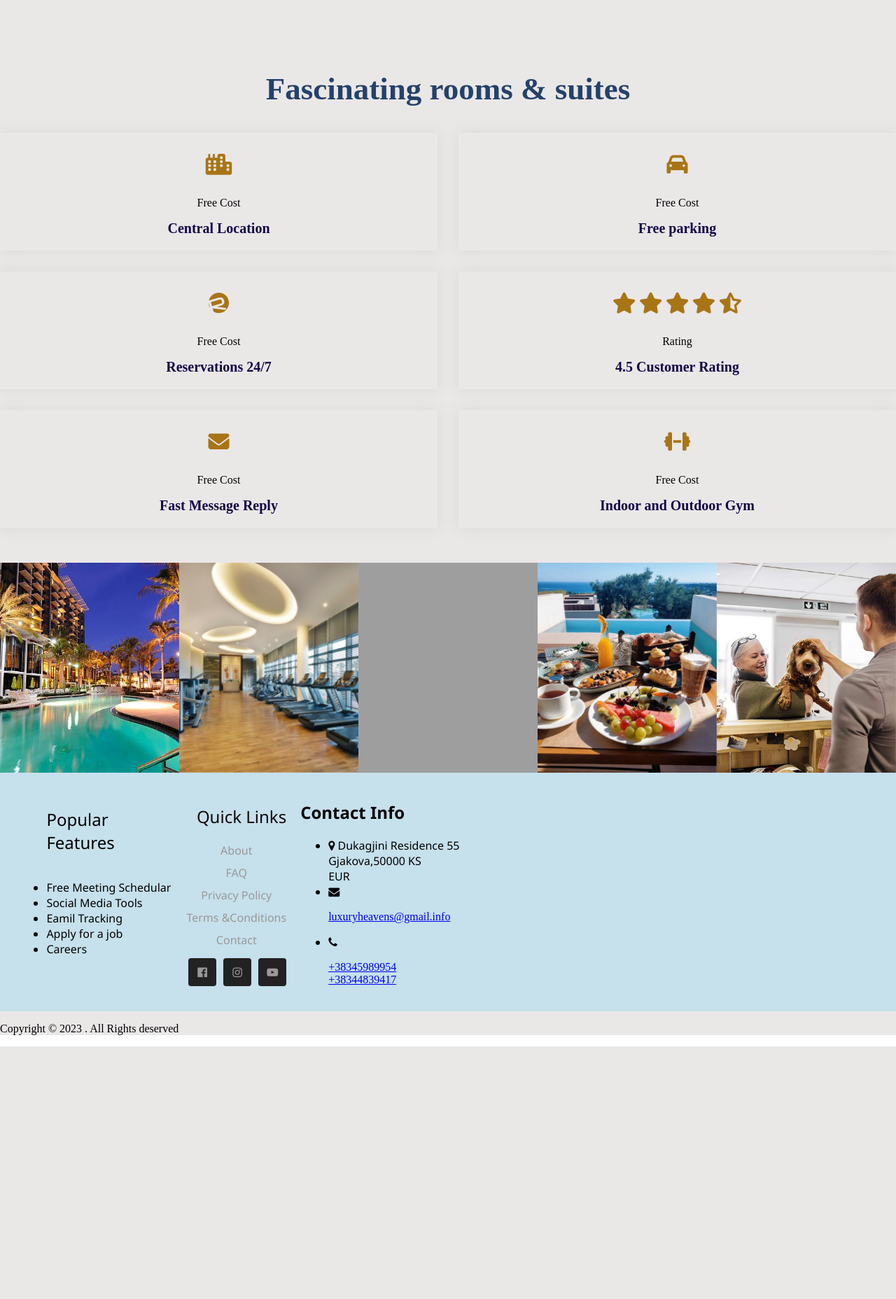
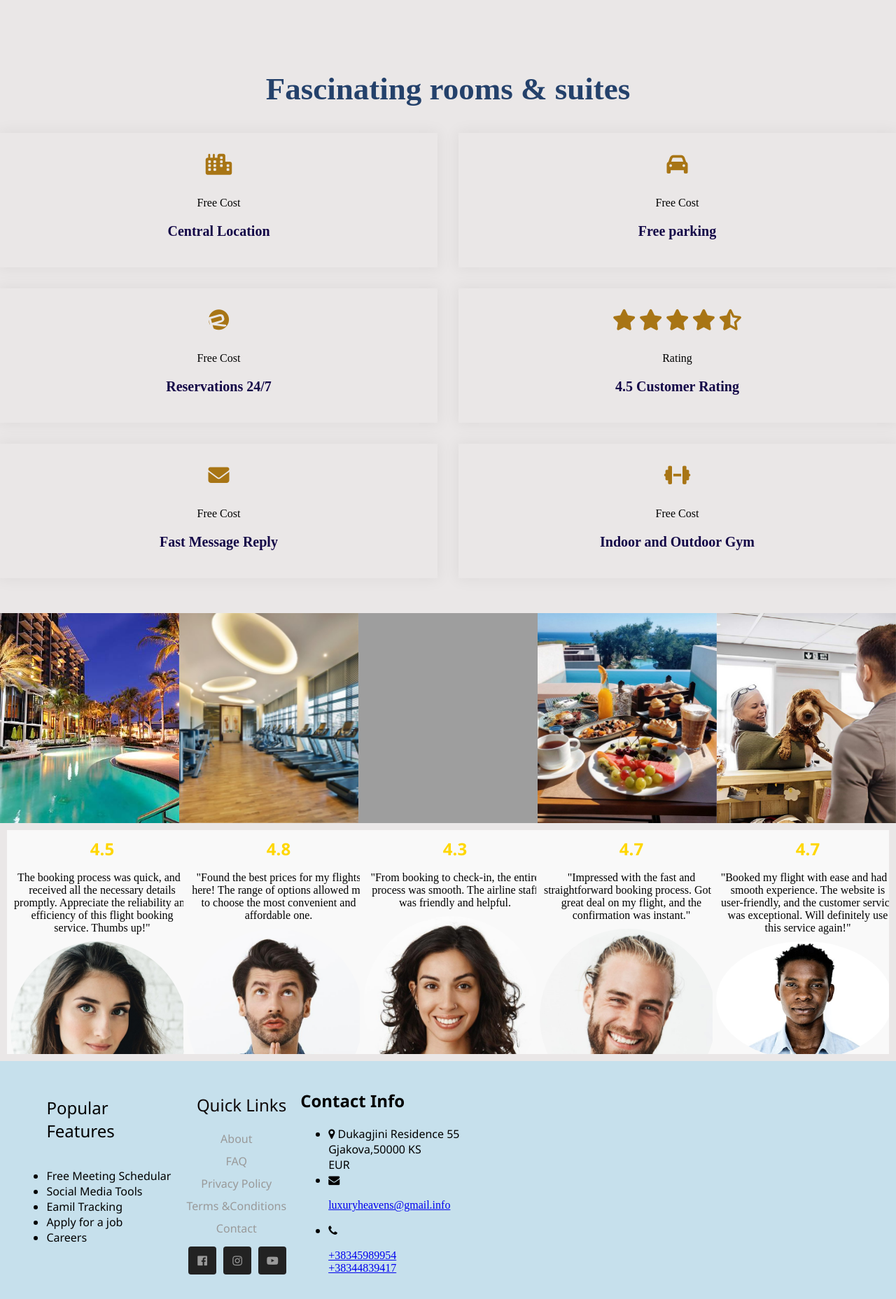
Before and after one commit to rinaqerkezi/Web_Projekti, a PHP site: page /book.html in a window 1280 px wide. Shown: the part 1036-2892 px from the top of the page at 70% size. Before the commit the page ends 2531 px from the top, so only its background shows below. Run offline with PHP 8.4, Linux system fonts and the light colour scheme; some libraries are stand-ins or nearby versions; grey boxes are pictures that could not be loaded.

Commit message:
customer carousel

```diff
--- a/book.css
+++ b/book.css
@@ -203,16 +203,7 @@ button {
   grid-template-columns: repeat(2, 1fr);
   grid-gap: 30px;
 }
-.room img {
-  width: 100%;
-  height: 100%;
-  margin-left: 20px;
-}
 
-.room h3 {
-  margin: 0;
-  padding: 0;
-}
 .owl-carousel .item {
   width: 100%;
   height: 300px;
@@ -450,7 +441,42 @@ footer .containerr .sec.contact {
         height: 100%;
       }
       .room .heading h2 {
-        font-size: 2.5em; /* Adjust font size for smaller screens */
+        font-size: 2.5em;
       }
 
     }
+    .customer-slider {
+      padding: 10px;
+    }
+
+    .customer-slider .item {
+      background: #f9f9f9;
+      border-radius: 8px;
+      padding: 10px;
+      text-align: center;
+    }
+
+    .customer-slider .rating {
+      font-size: 24px;
+      font-weight: bold;
+      margin-bottom: 10px;
+      color: #FFD700;
+    }
+
+    .customer-slider p {
+      font-size: 16px;
+      margin-bottom: 10px;
+    }
+
+    .customer-info {
+      display: flex;
+      align-items: center;
+      justify-content: center;
+    }
+
+    .customer-info img {
+      width: 50px;
+    height: 50px;
+    border-radius: 50%;
+    margin-right: 10px;
+    }
--- a/book.html
+++ b/book.html
@@ -162,11 +162,9 @@
 
     </div>
 
-  </section>
-
     <script>
       $(document).ready(function () {
-        $('.owl-carousel').owlCarousel({
+          $(' .owl-carousel').owlCarousel({
               loop: true,
               margin: 0,
               nav: false,
@@ -190,6 +188,78 @@
           });
       });
   </script>
+  </section>
+  <section class="customer-slider" id="customerSlider">
+    <div class="owl-carousel owl-theme">
+      <div class="item">
+        <div class="rating">4.5</div>
+        <p>The booking process was quick, and I received all the necessary details promptly. Appreciate the reliability and efficiency of this flight booking service. Thumbs up!"</p>
+        <div class="customer-info">
+          <img src="images/client-1.jpg" alt="Customer 1">
+
+        </div>
+      </div>
+      <div class="item">
+        <div class="rating">4.8</div>
+        <p>"Found the best prices for my flights here! The range of options allowed me to choose the most convenient and affordable one. </p>
+        <div class="customer-info">
+          <img src="images/client-2.jpg" alt="Customer 1">
+
+        </div>
+      </div>
+      <div class="item">
+        <div class="rating">4.3</div>
+        <p>"From booking to check-in, the entire process was smooth. The airline staff was friendly and helpful. </p>
+        <div class="customer-info">
+          <img src="images/client-3.jpg" alt="Customer 1">
+
+        </div>
+      </div>
+      <div class="item">
+        <div class="rating">4.7</div>
+        <p>"Impressed with the fast and straightforward booking process. Got a great deal on my flight, and the confirmation was instant."</p>
+        <div class="customer-info">
+          <img src="images/client-4.jpg" alt="Customer 1">
+
+        </div>
+      </div>
+      <div class="item">
+        <div class="rating">4.7</div>
+        <p>"Booked my flight with ease and had a smooth experience. The website is user-friendly, and the customer service was exceptional. Will definitely use this service again!"</p>
+        <div class="customer-info">
+          <img src="images/client-5.jpg" alt="Customer 1" >
+
+        </div>
+      </div>
+
+    </div>
+
+    <script>
+      $(document).ready(function () {
+        $('#customerSlider .owl-carousel').owlCarousel({
+          loop: true,
+          margin: 0,
+          nav: false,
+          dots: true,
+          slideTransition: 'linear',
+          responsive: {
+            0: {
+              items: 1
+            },
+            768: {
+              items: 2
+            },
+            1000: {
+              items: 3
+            }
+          }
+        });
+      });
+    </script>
+  </section>
+
+
+
 
 <footer>
   <div class="containerr">
```
Also changed, not shown: style.css (+9 -0 lines), images/client-1.jpg (added), images/client-2.jpg (added), images/client-3.jpg (added), images/client-4.jpg (added), images/client-5.jpg (added), images/plane.jpg (added). Lines whose indentation alone changed are shown as unchanged.
